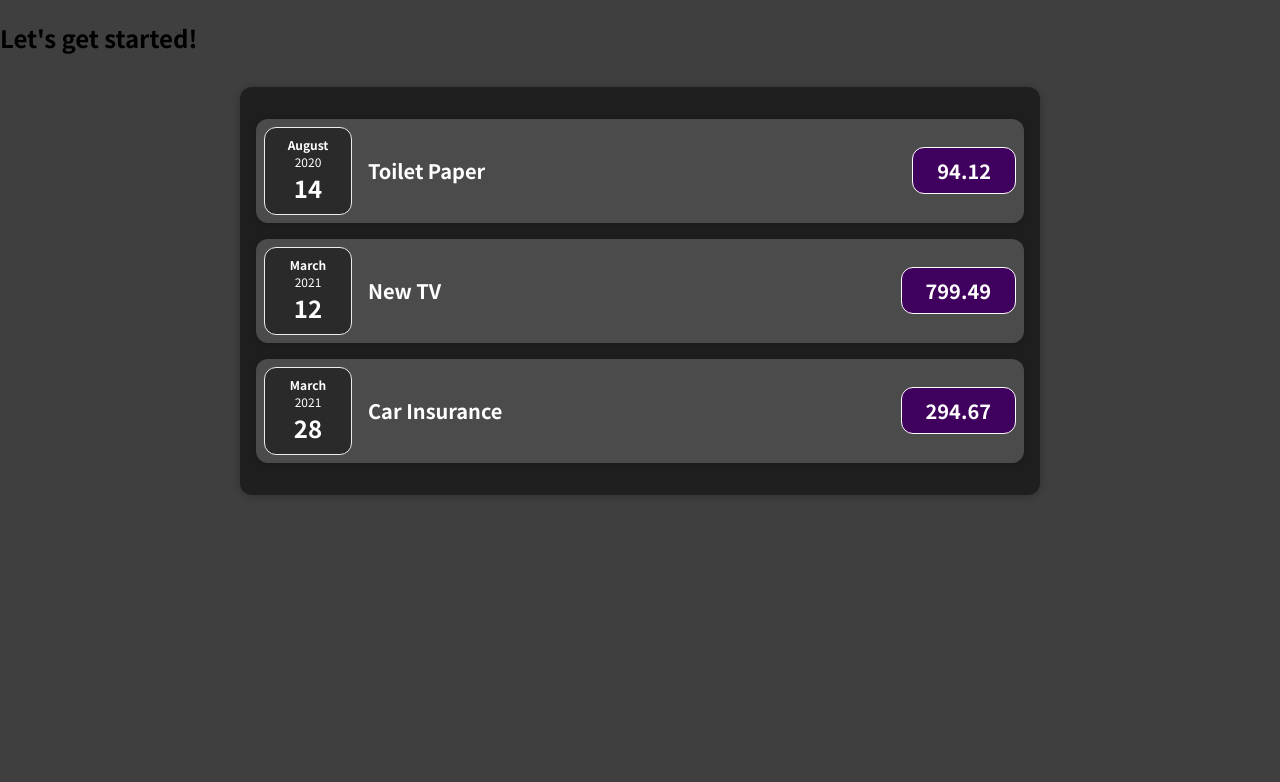
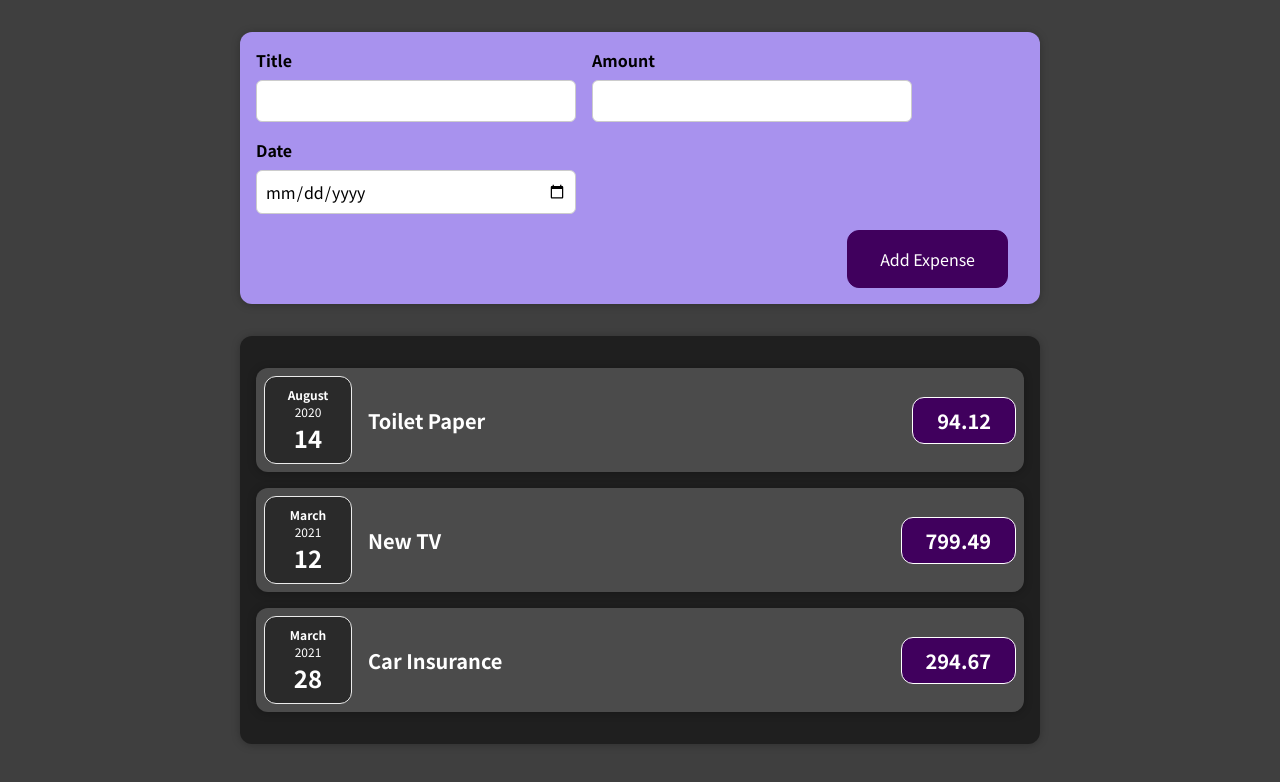
Before and after one commit to PotterHeads/expense-tracker, a JavaScript app: page / in a window 1280 px wide. Shown: the top 782 px of the page. Built offline with nearby package versions, Linux system fonts and the light colour scheme.

Commit message:
update App.js with ExpenseForm UI

```diff
--- a/src/App.js
+++ b/src/App.js
@@ -1,4 +1,5 @@
 import RenderExpense from "./components/Expenses/RenderExpense";
+import NewExpense from "./components/NewExpense/NewExpense";
 
 function App() {
   //fake data
@@ -26,7 +27,7 @@
 
   return (
     <div>
-      <h2>Let's get started!</h2>
+      <NewExpense></NewExpense>
       <RenderExpense items={expenses}></RenderExpense>
     </div>
   );
```
Also changed, not shown: 1 other file (tests, documents, lock files or other folders).
